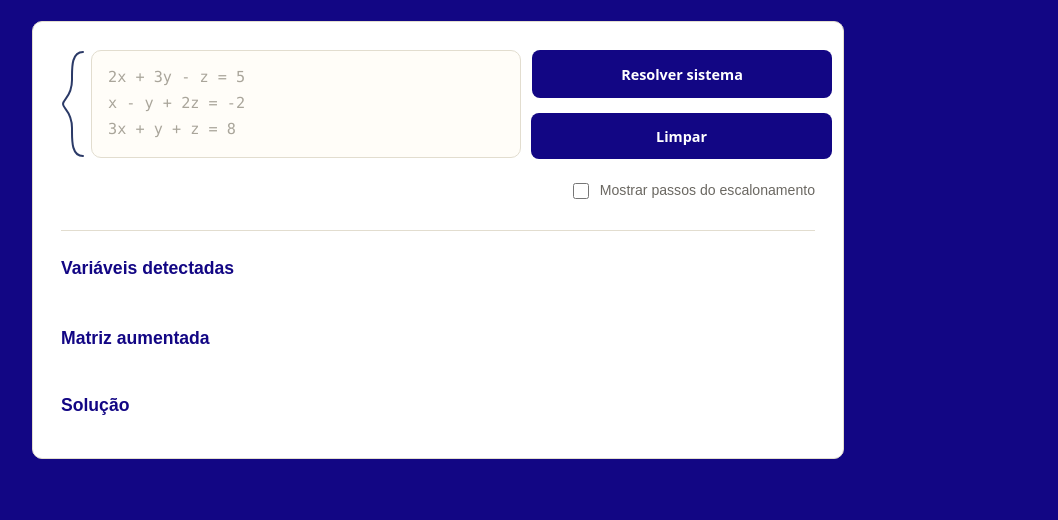
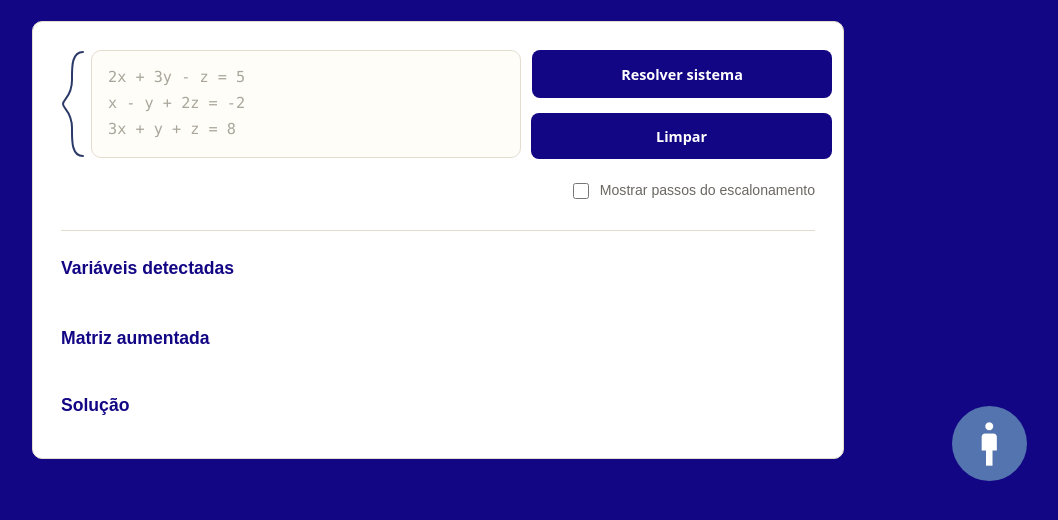
Before and after one commit to Choquinn/LinearCheck, a plain HTML site: page calculation.html in a window 1280 px wide. Shown: the part 258-778 px from the top of the page, without its empty margins (202-1260 px from the left). Drawn offline with nearby package versions, Linux system fonts and the light colour scheme.

Commit message:
Correção da altura do botão

```diff
--- a/CSS/calculation.css
+++ b/CSS/calculation.css
@@ -188,8 +188,8 @@ body {
   border-radius: 72px;
   border: none;
   font-size: 52px !important;
-  right: 95px;
-  top: 810px;
+  right: 4%;
+  top: 83%;
   cursor: pointer;
 }
 
```
